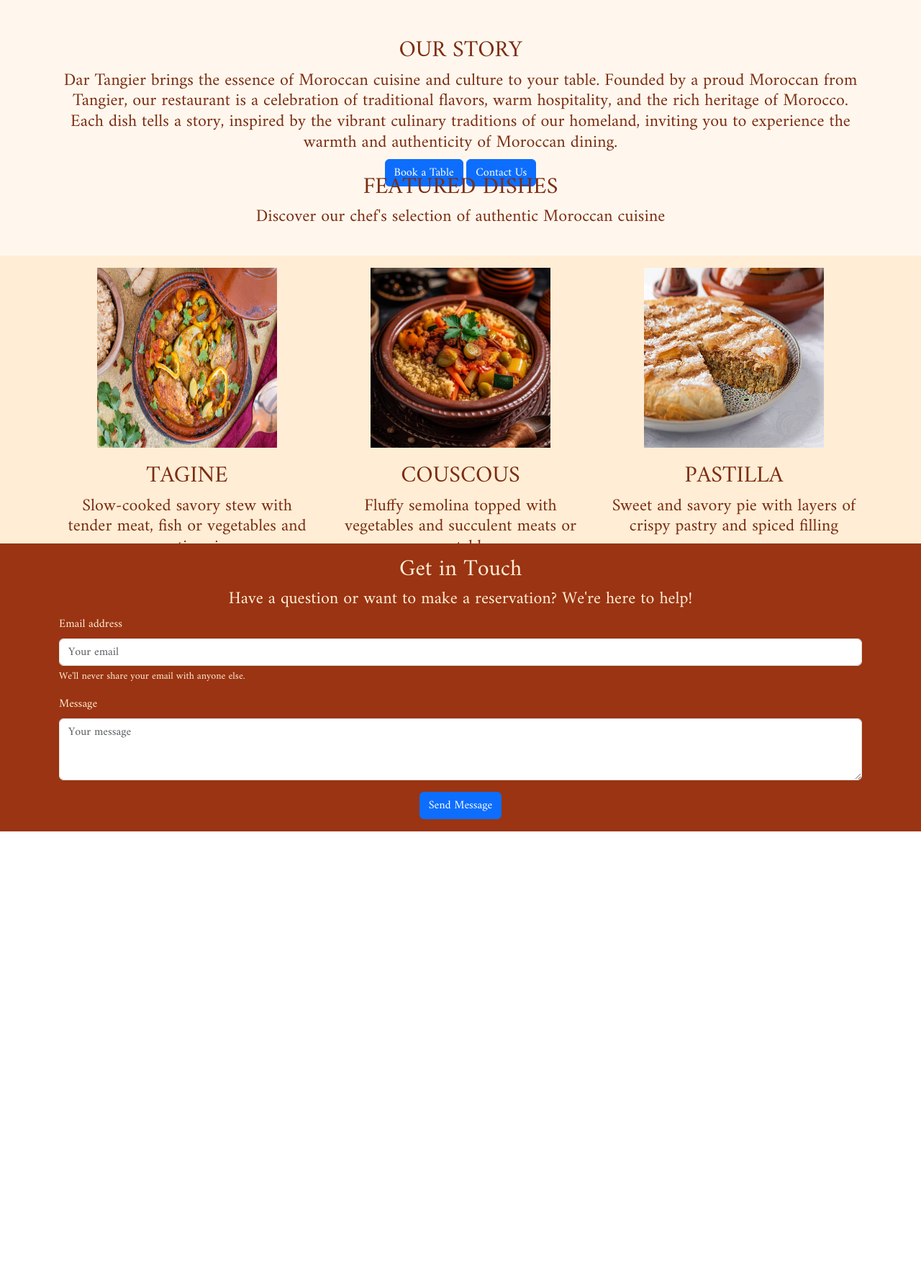
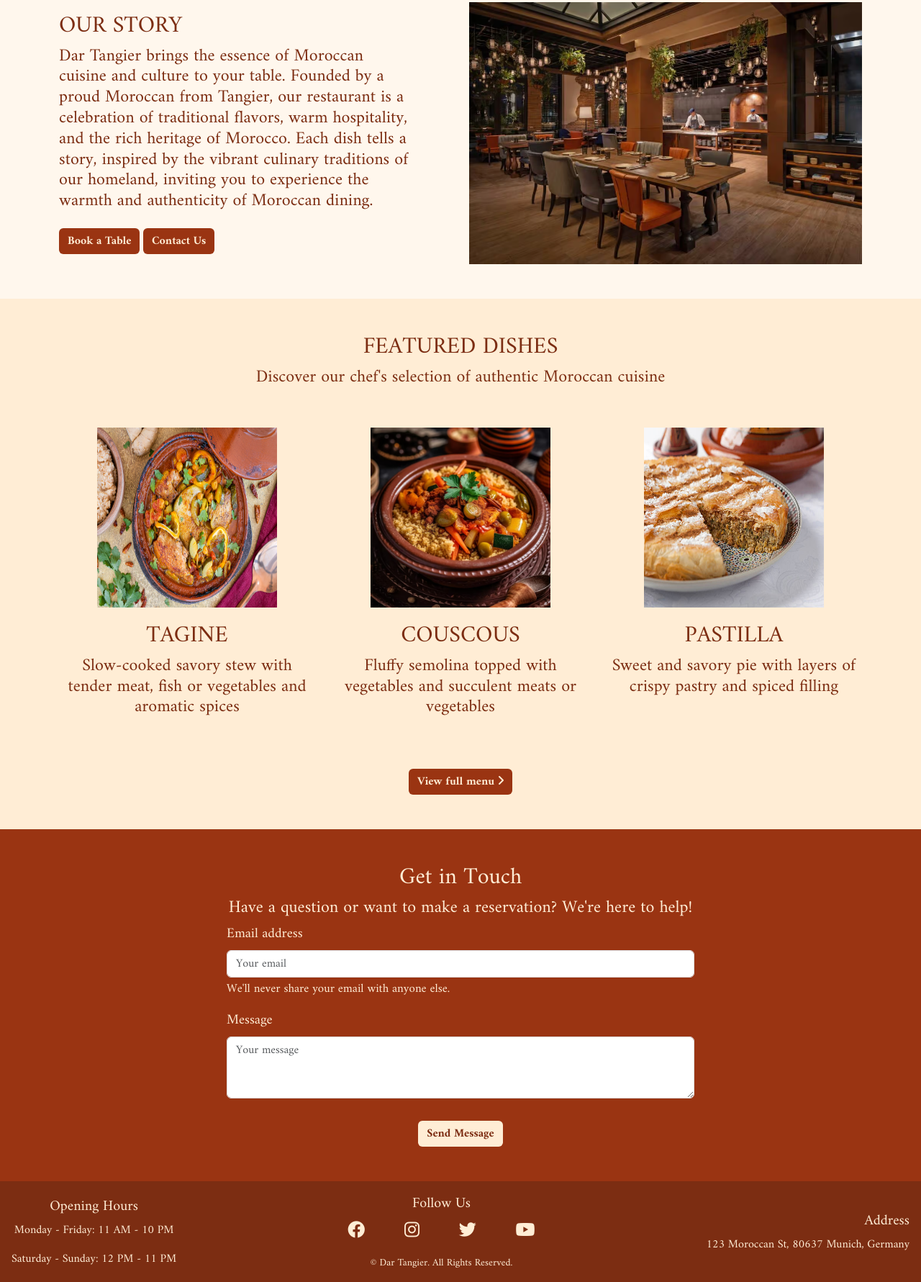
Before and after one commit to BilalEssafi1/dar-tangier, a plain HTML site: page index.html in a window 1280 px wide. Shown: the part 445-2226 px from the top of the page at 72% size. Before the commit the page ends 1681 px from the top, so only its background shows below. Drawn offline with nearby package versions, Linux system fonts and the light colour scheme.

Commit message:
Finalise Home design including footer information

```diff
--- a/assets/css/style.css
+++ b/assets/css/style.css
@@ -1,21 +1,27 @@
 @import url('https://fonts.googleapis.com/css2?family=Amiri:ital,wght@0,400;0,700;1,400;1,700&display=swap');
 
 
-/* Font */
+/* Basic styles for the html, body and main section */
+html, body {
+    height: 100%;
+    margin: 0;
+    padding:0;
+}
+
 body {
     font-family: "Amiri", serif;
-    height: 100%;
-    margin:0;
-    padding:0;
+    margin: 0;
+    padding: 0;
     display: flex;
     flex-direction: column;
+    min-height: 100vh;
 }
 
 main {
-    flex: 1;
+    flex: 1 0 auto;
 }
 
-/* Navbar styling */
+/* Styles for the Navbar */
 .custom-navbar {
     background-color: rgb(124 45 18)
 }
@@ -25,16 +31,54 @@ main {
     color: rgb(255 237 213);
 }
 
-/* Button styles */
+.navbar-brand:hover {
+    color: rgb(255 237 213);
+}
+
+.nav-link:hover {
+    color: black;
+}
+
+/* style for the buttons */
+
+button {
+    margin-top: 15px;
+}
 
 button i {
     margin-left: 5px;
+}
+.btn-sand {
+    background-color: rgb(255 237 213);
+    color: rgb(124 45 18);
+    font-weight: bold;
+    border: none;
+}
+
+.btn-sand:hover {
+    background-color: rgb(124 45 18);
+    color:  rgb(255 237 213);
+}
+
+.btn-mahagony {
+    background-color: rgb(154 52 18);
+    color: rgb(255 237 213);
+    font-weight: bold;
+    border: none;
+}
+
+.btn-mahagony:hover {
+    background-color: rgb(124 45 18);
+    color: rgb(255 237 213);
+    font-weight: bold;
+    border: none;
+}
 }
 
 /* Spacing */
 section {
     margin-top: 50px;
-    margin-bottom: 50px;
+    margin-bottom: 0px;
 }
 
 .get-in-touch {
@@ -54,10 +98,11 @@ section {
     text-align: center;
 }
 
-/* Hero container styles */
+/* Style for the Hero container*/
 
 .hero-container {
-    height: 50vh;
+    height: auto;
+    min-height: 50vh;
     background: url("../images/hero-image.webp") no-repeat center center fixed;
     -webkit-background-size: cover;
     -moz-background-size: cover;
@@ -67,6 +112,7 @@ section {
     align-items: center;
     justify-content: center;
     position: relative;
+    margin:0;
 }
 
 .hero-title {
@@ -98,10 +144,11 @@ section {
 }
 
 
-/* Intro container styles */
+/* Style for the intro container */
 
 .intro-container {
-    height: 50vh;
+    height: auto;
+    min-height: 50vh;
     background-color: rgb(255 247 237);
     -webkit-background-size: cover;
     -moz-background-size: cover;
@@ -111,16 +158,22 @@ section {
     align-items: center;
     justify-content: center;
     position: relative;
+    margin-bottom: 0px;
 }
 
 .intro-section,
 .featured-dishes {
     color: rgb(124 45 18);
 }
-/* Featured dish container styles */
+
+.intro-section {
+    margin-right: 60px;
+}
+/* Style for the featured dish container */
 
 .featured-dishes-container {
-    height: 50vh;
+    height: auto;
+    min-height: 50vh;
     background-color: rgb(255 237 213);
     -webkit-background-size: cover;
     -moz-background-size: cover;
@@ -130,12 +183,14 @@ section {
     align-items: center;
     justify-content: center;
     position: relative;
+    margin: 0;
 }
 
-/* Get in touch container styles */
+/* Style for the Get in touch container */
 
 .get-in-touch-container {
-    height: 50vh;
+    height: auto;
+    min-height: 50vh;
     background-color: rgb(154 52 18);
     -webkit-background-size: cover;
     -moz-background-size: cover;
@@ -145,7 +200,7 @@ section {
     align-items: center;
     justify-content: center;
     position: relative;
-    margin-bottom: 0;
+    margin: 0;
 }
 
 .get-in-touch {
@@ -156,14 +211,45 @@ section {
     color: rgb(255 237 213);
 }
 
-/* Footer styles */
+/* Style for the form */
+
+.contact-form {
+    max-width: 650px;
+    margin: 0 auto;
+}
+
+.contact-form,
+.form-label {
+    font-size: 1.2rem;
+}
+
+/* Style for the footer */
 footer {
     background-color: rgb(124, 45, 18);
     color: rgb(255 237 213);
-    display: flex;
+    text-align: center;
+    padding-top: 20px;
+    margin-bottom: 0px;
     flex-shrink: 0;
-    width: 100%;
-    align-items:center;
+}
+
+footer ul {
+    list-style-type:none;
     margin:0;
-    height:auto;
+    padding:0;
 }
+
+footer li {
+    font-size: 1.5em;
+    display: inline-block;
+    margin:0 25px;
+}
+
+.footer-text {
+    margin-top: 15px;
+    font-size: 14px;
+}
+
+.fa-brands {
+    color: rgb(255 237 213);
+}
--- a/index.html
+++ b/index.html
@@ -20,7 +20,7 @@
 <body>
     <main>
         <!--Navigation Bar-->
-        <nav class="navbar navbar-light navbar-expand-sm fixed-top custom-navbar">
+        <nav class="navbar navbar-light navbar-expand-sm fixed-top custom-navbar px-3">
             <a href="/" class="navbar-brand">
                 <img src="assets/images/dar-tangier-logo.jpg" alt="Logo" style="height: 40px; margin-right:8px">
                 Dar Tangier</a>
@@ -38,7 +38,7 @@
                     </li>
                 </ul>
             </div>
-            <a href="/login" class="btn btn-primary ms-auto d-none d-sm-block" data-bs-toggle="modal" data-bs-target="#signUpModal">Sign In / Sign Up</a>
+            <a href="/login" class="btn btn-primary ms-auto d-none d-sm-block btn-sand" data-bs-toggle="modal" data-bs-target="#signUpModal">Sign In / Sign Up</a>
         </nav>
         <!--/Navigation Bar-->
         <!--Hero Section-->
@@ -49,8 +49,8 @@
                     <section class="hero-banner p-5 text-center">
                         <h1 class="text-uppercase hero-title">Welcome to Dar Tangier!</h1>
                         <h3 class="hero-text">Experience the rich flavors and warm hospitality of Morocco in the heart of Munich.</h3>
-                        <button type="button" class="btn btn-primary">View Menu<i class="fa-solid fa-bars"></i></button>
-                        <button type="button" class="btn btn-primary">Make a Reservation<i class="fa-regular fa-calendar"></i></button>
+                        <button type="button" class="btn btn-primary btn-sand">View Menu<i class="fa-solid fa-bars"></i></button>
+                        <button type="button" class="btn btn-primary btn-sand">Make a Reservation<i class="fa-regular fa-calendar"></i></button>
                     </section>
                 </div>
             </div>
@@ -59,19 +59,22 @@
         <!--Intro Section-->
         <div class="intro-container container-fluid">
             <div class="container">
-                <div class="row">
-                    <div class="col-12 my-5">
+                <div class="row align-items-center">
+                    <div class="col-md-6 my-5">
                         <section class="intro-section">
-                            <h2 class="text-uppercase text-center">Our Story</h2>
-                            <h4 class="text-center">Dar Tangier brings the essence of Moroccan cuisine and culture to your table.
+                            <h2 class="text-uppercase">Our Story</h2>
+                            <h4>Dar Tangier brings the essence of Moroccan cuisine and culture to your table.
                             Founded by a proud Moroccan from Tangier, our restaurant is a celebration of traditional flavors,
                             warm hospitality, and the rich heritage of Morocco. Each dish tells a story, inspired by the vibrant
                             culinary traditions of our homeland, inviting you to experience the warmth and authenticity of Moroccan dining.</h4>
-                            <div class="text-center">
-                                <button type="button" class="btn btn-primary">Book a Table</button>
-                                <button type="button" class="btn btn-primary">Contact Us</button>
+                            <div class="text-left">
+                                <button type="button" class="btn btn-primary btn-mahagony">Book a Table</button>
+                                <button type="button" class="btn btn-primary btn-mahagony">Contact Us</button>
                             </div>
                         </section>
+                    </div>
+                    <div class="col-md-6 my-5 text-center">
+                        <img src="assets/images/restaurant.avif" alt="Restaurant" class="img-fluid" style="max-width: 100%; height: auto;">
                     </div>
                 </div>
             </div>
@@ -118,10 +121,11 @@
                                         <h4>Sweet and savory pie with layers of crispy pastry and spiced filling</h4>
                                     </div>
                                 </div>
+                            </div>
                         </div>
                     </div>
                     <div class="text-center">
-                        <button type="button" class="btn btn-primary d-inline-block">View full menu<i class="fa-solid fa-angle-right"></i></button>
+                        <button type="button" class="btn btn-primary d-inline-block btn-mahagony">View full menu<i class="fa-solid fa-angle-right"></i></button>
                     </div>
                 </section>
             </div>
@@ -135,18 +139,18 @@
                         <div class="col-12 my-5 get-in-touch">
                             <h2 class="text-center">Get in Touch</h2>
                             <h4 class="text-center">Have a question or want to make a reservation? We're here to help!</h4>
-                            <form>
+                            <form class="contact-form">
                                 <div class="mb-3">
-                                <label for="exampleInputEmail1" class="form-label">Email address</label>
-                                <input type="email" class="form-control" id="exampleInputEmail1" aria-describedby="emailHelp" placeholder="Your email" required>
-                                <div id="emailHelp" class="form-text">We'll never share your email with anyone else.</div>
+                                    <label for="exampleInputEmail1" class="form-label">Email address</label>
+                                    <input type="email" class="form-control" id="exampleInputEmail1" aria-describedby="emailHelp" placeholder="Your email" required>
+                                    <div id="emailHelp" class="form-text">We'll never share your email with anyone else.</div>
                                 </div>
                                 <div class="mb-3">
-                                <label for="message" class="form-label">Message</label>
-                                <textarea id="message" rows="3" maxlength="300" class="form-control" id="message" placeholder="Your message" required></textarea>
+                                    <label for="message" class="form-label">Message</label>
+                                    <textarea id="message" rows="3" maxlength="300" class="form-control" id="message" placeholder="Your message" required></textarea>
                                 </div>
                                 <div class="text-center">
-                                    <button type="submit" class="btn btn-primary">Send Message</button>
+                                    <button type="submit" class="btn btn-primary btn-sand">Send Message</button>
                                 </div>
                             </form>
                         </div>
@@ -157,8 +161,28 @@
         <!--/Get in Touch Section-->
     </main>
 
-    <footer>
-        <div class="container"></div>
+    <footer class="footer d-flex justify-content-between align-items-center px-3">
+        <div class="footer-left">
+            <h5>Opening Hours</h5>
+            <p>Monday - Friday: 11 AM - 10 PM</p>
+            <p>Saturday - Sunday: 12 PM - 11 PM</p>
+        </div>
+        <div class="footer-middle text-center">
+            <h5>Follow Us</h5>
+            <ul class="social-icons">
+                <li><a href="https://www.facebook.com/" target="_blank" rel="noopener" aria-label="Visit our Facebook page (opens in a new tab)"><i class="fa-brands fa-facebook"></i></a></li>
+                <li><a href="https://www.instagram.com/" target="_blank" rel="noopener" aria-label="Visit our Instagram page (opens in a new tab)"><i class="fa-brands fa-instagram"></i></a></li>
+                <li><a href="https://www.twitter.com/" target="_blank" rel="noopener" aria-label="Visit our Twitter page (opens in a new tab)"><i class="fa-brands fa-twitter"></i></a></li>
+                <li><a href="https://www.youtube.com/" target="_blank" rel="noopener" aria-label="Visit our Youtube page (opens in a new tab)"><i class="fa-brands fa-youtube"></i></a></li>
+            </ul>
+            <p class="footer-text">© Dar Tangier. All Rights Reserved.</p>
+        </div>
+        <div class="footer-right text-end">
+            <h5>Address</h5>
+            <p>123 Moroccan St,
+                80637 Munich,
+                Germany</p>
+        </div>
     </footer>
     <!--Sign Up Form-->
     <div class="modal" tabindex="-1" id="signUpModal">
@@ -197,6 +221,7 @@
           </div>
         </div>
       </div>
+    </div>
     <!--/Sign Up Form-->
     <script src="https://cdn.jsdelivr.net/npm/@popperjs/core@2.11.8/dist/umd/popper.min.js" integrity="sha384-I7E8VVD/ismYTF4hNIPjVp/Zjvgyol6VFvRkX/vR+Vc4jQkC+hVqc2pM8ODewa9r" crossorigin="anonymous"></script>
     <script src="https://cdn.jsdelivr.net/npm/bootstrap@5.3.3/dist/js/bootstrap.min.js" integrity="sha384-0pUGZvbkm6XF6gxjEnlmuGrJXVbNuzT9qBBavbLwCsOGabYfZo0T0to5eqruptLy" crossorigin="anonymous"></script>
```
Also changed, not shown: assets/images/restaurant.avif (added).
